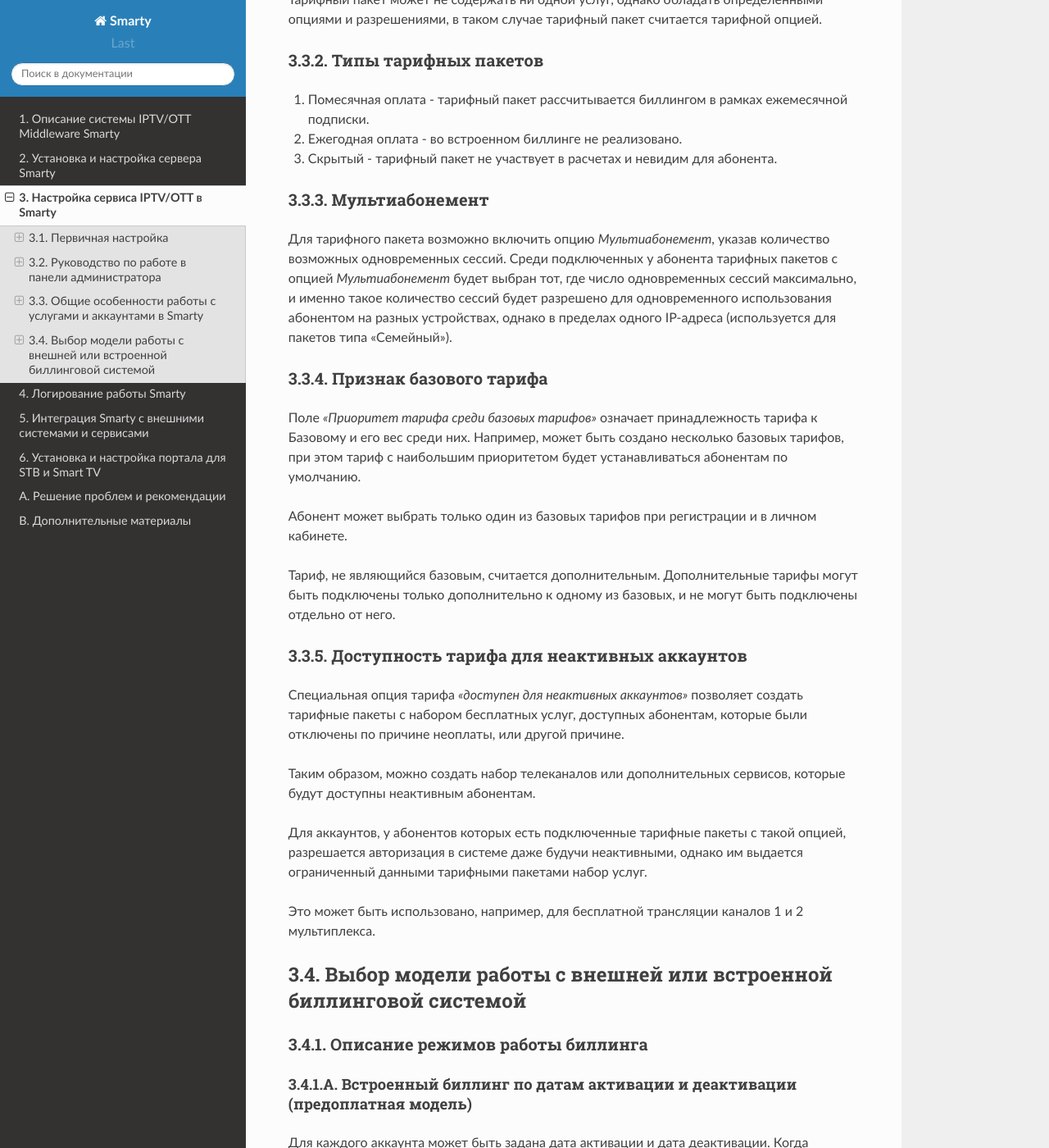
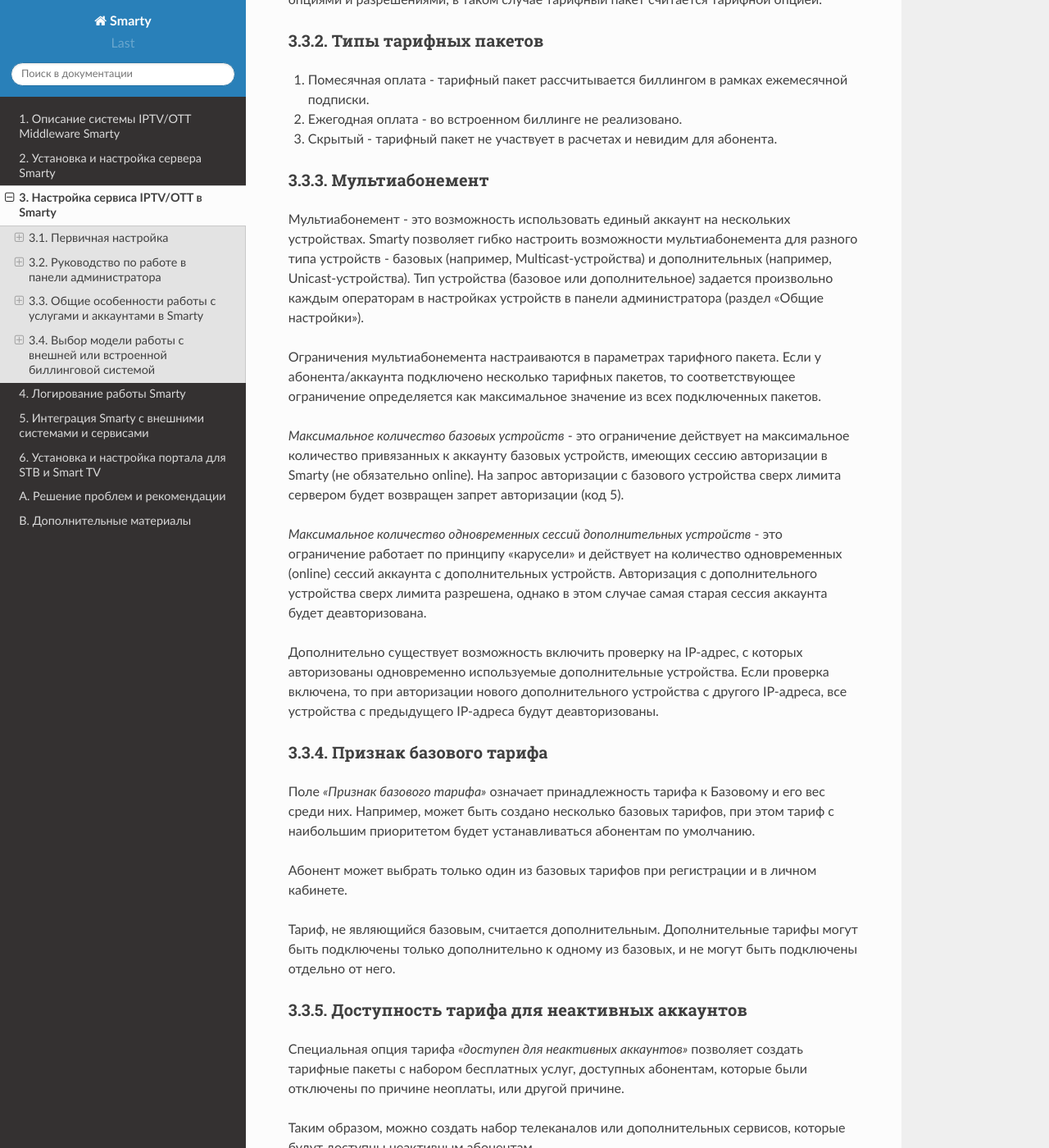
Before and after one commit to sergey-yakovlev/smarty-docs, a Sphinx documentation site: the page built from source/service_configuration.rst, in a window 1280 px wide and 1400 px high, scrolled down 35077 px. Shown: the whole window at 82% size. Built offline with Sphinx 7.4.7 and the Read the Docs theme 2.0.0, drawn with Linux system fonts in a browser that asks for light colours; some of the changed text lies outside the part shown.

Commit message:
мультиабонемент

```diff
--- a/source/service_configuration.rst
+++ b/source/service_configuration.rst
@@ -755,22 +755,22 @@
 Валюта
     Выбор валюты тарифного пакета.
 
-Мультиабонемент
-    Выбор максимального количества одновременных сессий для одного аккаунта, то есть возможность использовать сервис
-    IPTV сразу с нескольких устройств, при условии что у всех устройств один и тот же внешний IP-адрес.
+Настройки мультиабонемента
+    Этот блок настроек позволяет определить тарифные опции, ограничивающие или расширяющие возможности использования
+    единого аккаунта на нескольких устройствах.
     См. :ref:`Описание функции Мультиабонемент <billing-multiabonement>`.
 
-Приоритет тарифа среди базовых тарифов
+Признак базового тарифа
     См. :ref:`Признак базового тарифа <billing-basic-tariff>`.
 
-Включено
+Включен
     Флаг для временного отключения или подключения тарифного пакета в системе.
 
 Подключаемый по умолчанию
     Тариф с такой пометкой будет автоматически подключаться каждому вновь добавленному абоненту, однако в дальнейшем
     оператор или абонент может самостоятельно отключить его в личном кабинете.
 
-Обязательный
+Обязательный тариф
     Тариф, который так же автоматически подключается каждому абоненту, но абонент не может самостоятельно отключить его
     в личном кабинете, использовать эту настройку стоит только в случае наличия одного базового тарифа.
 
@@ -1479,17 +1479,35 @@
 3.3.3. Мультиабонемент
 ----------------------
 
-Для тарифного пакета возможно включить опцию *Мультиабонемент*, указав количество возможных одновременных сессий.
-Среди подключенных у абонента тарифных пакетов с опцией *Мультиабонемент* будет выбран тот, где число одновременных сессий максимально,
-и именно такое количество сессий будет разрешено для одновременного использования абонентом на разных устройствах,
-однако в пределах одного IP-адреса (используется для пакетов типа "Семейный").
+Мультиабонемент - это возможность использовать единый аккаунт на нескольких устройствах. Smarty позволяет гибко
+настроить возможности мультиабонемента для разного типа устройств - базовых (например, Multicast-устройства)
+и дополнительных (например, Unicast-устройства). Тип устройства (базовое или дополнительное) задается произвольно
+каждым операторам в настройках устройств в панели администратора (раздел "Общие настройки").
+
+Ограничения мультиабонемента настраиваются в параметрах тарифного пакета.
+Если у абонента/аккаунта подключено несколько тарифных пакетов, то соответствующее ограничение определяется как
+максимальное значение из всех подключенных пакетов.
+
+*Максимальное количество базовых устройств* - это ограничение действует на максимальное количество привязанных к
+аккаунту базовых устройств, имеющих сессию авторизации в Smarty (не обязательно online).
+На запрос авторизации с базового устройства сверх лимита сервером будет возвращен запрет авторизации (код 5).
+
+*Максимальное количество одновременных сессий дополнительных устройств* - это ограничение работает по принципу
+"карусели" и действует на количество одновременных (online) сессий аккаунта с дополнительных устройств.
+Авторизация с дополнительного устройства сверх лимита разрешена, однако в этом случае самая старая сессия аккаунта
+будет деавторизована.
+
+Дополнительно существует возможность включить проверку на IP-адрес, с которых авторизованы одновременно используемые
+дополнительные устройства. Если проверка включена, то при авторизации нового дополнительного устройства с другого
+IP-адреса, все устройства с предыдущего IP-адреса будут деавторизованы.
+
 
 .. _billing-basic-tariff:
 
 3.3.4. Признак базового тарифа
 ------------------------------
 
-Поле *"Приоритет тарифа среди базовых тарифов"* означает принадлежность тарифа к Базовому и его вес среди них.
+Поле *"Признак базового тарифа"* означает принадлежность тарифа к Базовому и его вес среди них.
 Например, может быть создано несколько базовых тарифов, при этом тариф с наибольшим приоритетом будет устанавливаться абонентам по умолчанию.
 
 Абонент может выбрать только один из базовых тарифов при регистрации и в личном кабинете.
```
